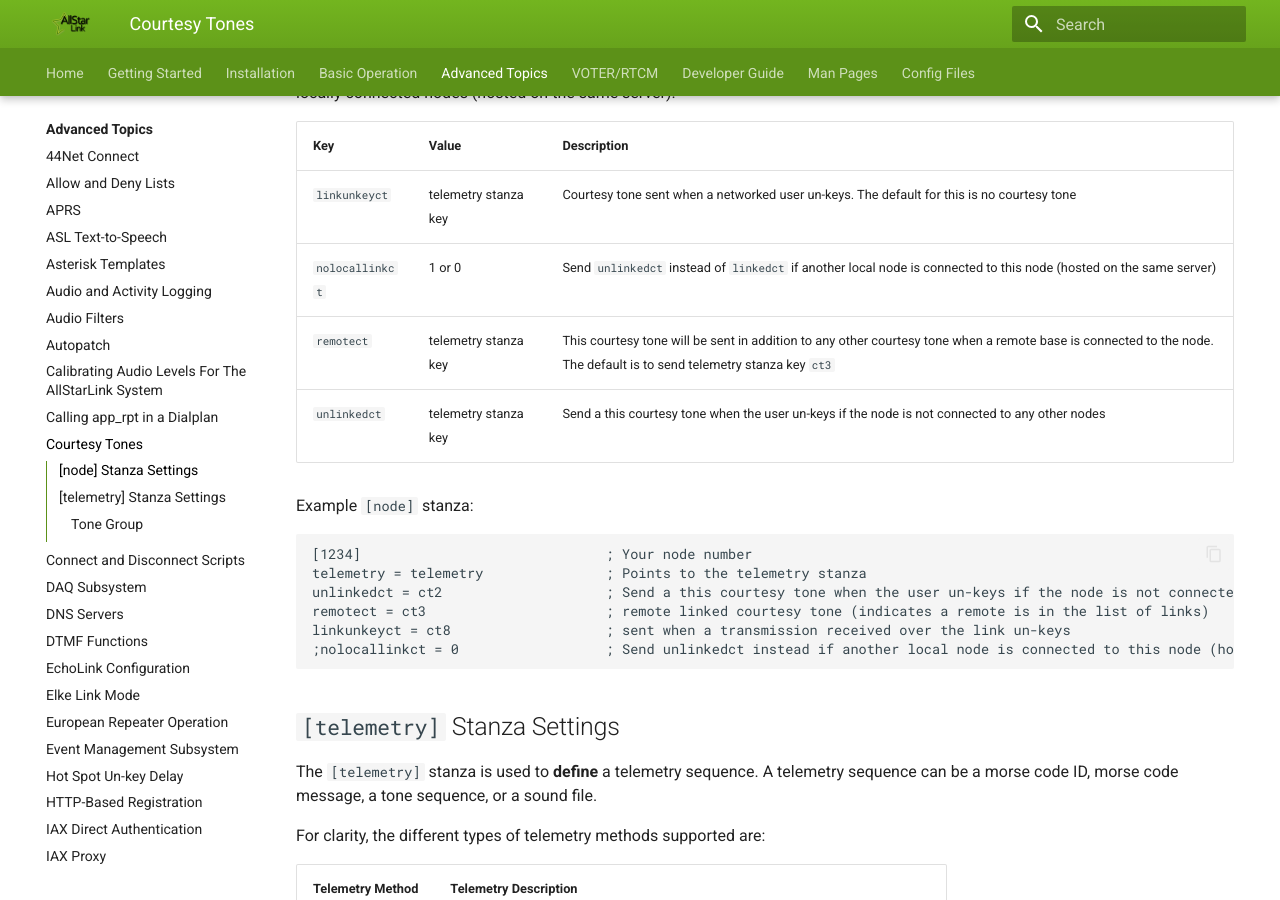
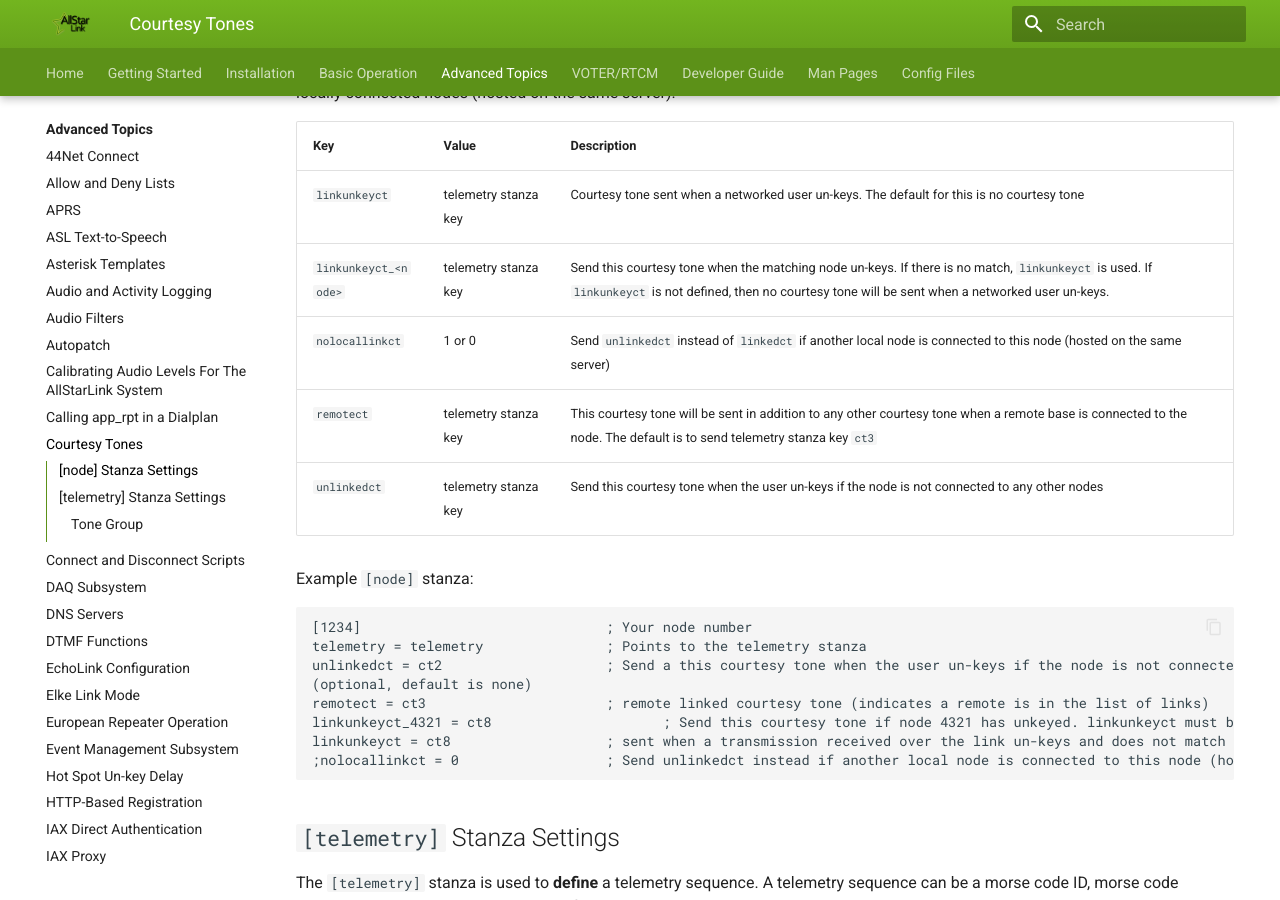
Before and after one commit to AllStarLink/ASL3-Manual, an MkDocs documentation site: the page built from docs/adv-topics/courtesytones.md, in a window 1280 px wide and 900 px high, scrolled down 332 px. Built offline with MkDocs 1.6.1 and Material for MkDocs 9.7.7, drawn with Linux system fonts in a browser that asks for light colours.

Commit message:
Add `node_<node>` functions (#252)
* Add `node_<node>` functions

* Add notes about `linkunkeyct`

* Use linkunkeyct_<node>

* Remove obsolete note

````diff
--- a/docs/adv-topics/courtesytones.md
+++ b/docs/adv-topics/courtesytones.md
@@ -9,18 +9,21 @@ The `[node]` stanza keys below define what un-key events you want to send courte
 Key|Value|Description
 ---|-----|-----------
 `linkunkeyct`|telemetry stanza key|Courtesy tone sent when a networked user un-keys. The default for this is no courtesy tone
+`linkunkeyct_<node>`|telemetry stanza key|Send this courtesy tone when the matching node un-keys.  If there is no match, `linkunkeyct` is used.  If `linkunkeyct` is not defined, then no courtesy tone will be sent when a networked user un-keys.
 `nolocallinkct`|1 or 0|Send `unlinkedct` instead of `linkedct` if another local node is connected to this node (hosted on the same server)
 `remotect`|telemetry stanza key|This courtesy tone will be sent in addition to any other courtesy tone when a remote base is connected to the node. The default is to send telemetry stanza key `ct3`
-`unlinkedct`|telemetry stanza key|Send a this courtesy tone when the user un-keys if the node is not connected to any other nodes
+`unlinkedct`|telemetry stanza key|Send this courtesy tone when the user un-keys if the node is not connected to any other nodes
 
 Example `[node]` stanza:
 
 ```
 [1234]                              ; Your node number
 telemetry = telemetry               ; Points to the telemetry stanza
-unlinkedct = ct2                    ; Send a this courtesy tone when the user un-keys if the node is not connected to any other nodes. (optional, default is none)
+unlinkedct = ct2                    ; Send a this courtesy tone when the user un-keys if the node is not connected to any other nodes.
+(optional, default is none)
 remotect = ct3                      ; remote linked courtesy tone (indicates a remote is in the list of links)
-linkunkeyct = ct8                   ; sent when a transmission received over the link un-keys
+linkunkeyct_4321 = ct8                     ; Send this courtesy tone if node 4321 has unkeyed. linkunkeyct must be defined for this to work.
+linkunkeyct = ct8                   ; sent when a transmission received over the link un-keys and does not match node_<node>
 ;nolocallinkct = 0                  ; Send unlinkedct instead if another local node is connected to this node (hosted on the same server).
 ```
 
````
Also changed, not shown: docs/config/rpt_conf.md (+11 -0 lines).
